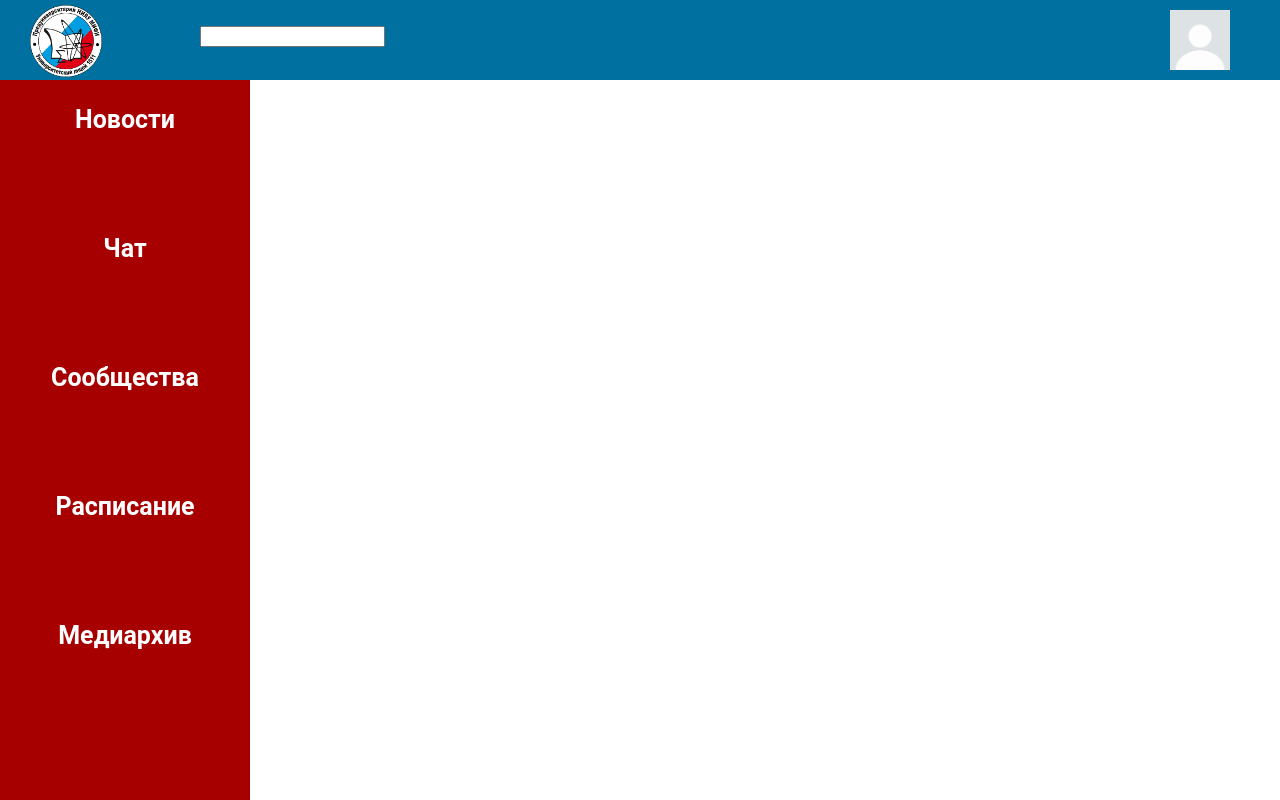
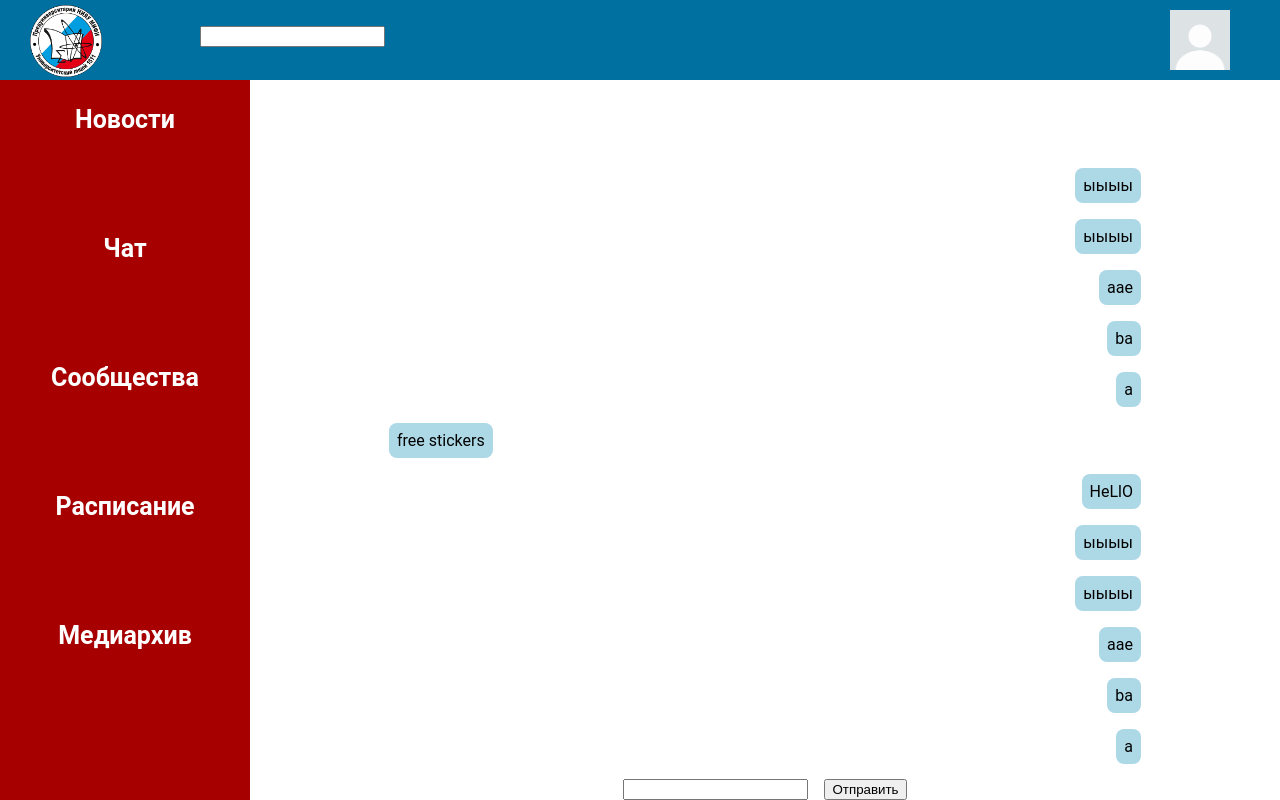
Before and after one commit to Eir-Lemonwind/social_network, a React (Create React App) app: page /chat/1 in a window 1280 px wide. Built offline with nearby package versions, Linux system fonts and the light colour scheme; no server answers.

Commit message:
PLEASE GOD MAKE IT OVER

```diff
--- a/src/App.css
+++ b/src/App.css
@@ -1,3 +1,6 @@
+*{
+  box-sizing: border-box;
+}
 .App {
   text-align: center;
 }
--- a/src/Components/components.css
+++ b/src/Components/components.css
@@ -1,3 +1,4 @@
+
 body {
     font-family: "Roboto", sans-serif;
 }
--- a/src/Components/contentum.tsx
+++ b/src/Components/contentum.tsx
@@ -5,6 +5,7 @@ import Profile from '../Pages/profile';
 import News from '../Pages/news';
 import Auth from '../Pages/auth';
 import Addpost from '../Pages/addpost';
+import Chat_id from '../Pages/chat_id';
 
 function Contentum() {
     return(<div id = "content">
@@ -14,7 +15,7 @@ function Contentum() {
         <Route path={'/profile'} element={<Profile/>}/>
         <Route path={'/auth'} element={<Auth/>}/>
         <Route path={'/add'} element={<Addpost/>}/>
-        <Route path={'/chat/:id'}/>
+        <Route path={'/chat/:id'} element={<Chat_id/>}/>
       </Routes>
     </div>);
 }
--- a/src/Pages/chat_id.tsx
+++ b/src/Pages/chat_id.tsx
@@ -1,4 +1,4 @@
-import React, {useState} from 'react';
+import React, {useEffect, useState} from 'react';
 import Nav from '../Components/navbar';
 import Post from '../Components/post';
 import TextInput from '../Components/TextInput';
@@ -7,11 +7,59 @@ import { TOKEN } from '../constatnt';
 import {useNavigate} from "react-router-dom";
 import { useParams } from 'react-router-dom';
 import { useMemo } from 'react';
-
+import "./styles.css";
+import { getMessages } from '../api/chats';
+import { sendMessage } from '../api/chats';
+import { getChat } from '../api/chats';
 const Chat_id = () => {
     const {id} = useParams()
+    const [input, setInput] = useState("")
+    const [messages, setMessages] = useState([])
+    const [chat, setChat] = useState<any>()
+    useEffect(()=>{
+        getMessages(id).then((value)=>{
+            setMessages(value.reverse())
+        })
+        getChat(id).then((value)=>{
+            setChat(value)
+        })
+    }, [])
 
-    return (<div> ЧАТ </div>);
+    return (
+    <div className="chat_page">
+        <div className="message_header">{chat?.name}</div>
+        <div className="message_container">
+            {messages.map((message:any)=>(
+                <div style={{
+                    float: message.userId == 1 ? "right" :"left",
+                    clear: "both",
+                    padding: "8px",
+                    borderRadius: "8px",
+                    backgroundColor: "lightblue",
+                    margin: "8px"
+                }}>
+                {message.message}
+
+                </div>
+            ))}
+        </div>
+        <div style={{
+            display: "flex",
+            flexDirection: "row",
+            height: "32px",
+            alignItems: "end",
+            gap: "16px"
+        }}>
+            <TextInput title={""} value={input} setValue={setInput}/>
+            <button onClick={async ()=>{
+                await sendMessage(input, id)
+                getMessages(id).then((value)=>{
+                    setMessages(value.reverse())
+                })
+            }}>Отправить</button>
+        </div>
+    </div>
+    );
 };
 
 export default Chat_id
--- /dev/null
+++ b/src/Pages/styles.css
@@ -0,0 +1,29 @@
+.chat_page {
+    position: relative;
+    width: 100%;
+    height: calc(100vh-80px);
+    display: flex;
+    flex-direction: column;
+    align-items: center;
+
+}
+
+.chat_page input{
+    width: 100%;
+}
+
+.message_container{
+    width:100%;
+    max-width: 800px;
+    overflow-y: scroll;
+    height: calc(100vh - 32px - 80px - 64px);
+    position: relative;
+    padding: 16px;
+}
+
+.message_header {
+    height: 64px;
+    width: 100%;
+    text-align: center;
+
+}
--- a/src/api/chats.ts
+++ b/src/api/chats.ts
@@ -1,10 +1,29 @@
 import { API_URL } from "./utils";
 
 export async function getChats() {
+    try {
     const response = await fetch(`${API_URL}/chat/1`)
     const json = await response.json()
     return json
+    }
+    catch (e) {
+        return [{name: "Евгений Дорохов", id: 1967}]
+    }
 }
+
+
+export async function getMessages(id?:string) {
+    try {
+    const response = await fetch(`${API_URL}/message/message_chat?chatId=${id}`)
+    const json = await response.json()
+    return json.rows
+    }
+    catch (e) {
+        return [{message: "HeLlO", userId: 1}, {message: "free stickers", userId: 2}, {message: "a", userId: 1}, {message: "ba", userId: 1}, {message: "aae", userId: 1}, {message: "ыыыы", userId: 1}, {message: "ыыыы", userId: 1}, {message: "HeLlO", userId: 1}, {message: "free stickers", userId: 2}, {message: "a", userId: 1}, {message: "ba", userId: 1}, {message: "aae", userId: 1}, {message: "ыыыы", userId: 1}, {message: "ыыыы", userId: 1}]
+    }
+}
+
+
 
 export async function createChat(name: string) {
     const response = await fetch(`${API_URL}/chat/create`, {
@@ -17,3 +36,21 @@ export async function createChat(name: string) {
     const json = await response.json()
     return json
 }
+
+export async function sendMessage(message: string, chatId?: string, userId: string = "1") {
+    const response = await fetch(`${API_URL}/message/message_chat`, {
+        method: 'POST',
+        headers: {
+            "Content-Type": "application/json",
+        },
+        body: JSON.stringify({message, chatId, userId})
+    })
+    const json = await response.json()
+    return json
+}
+
+export async function getChat(id?: string) {
+    const response = await fetch(`${API_URL}/chat/name/${id}`)
+    const json = await response.json()
+    return json
+}
```
